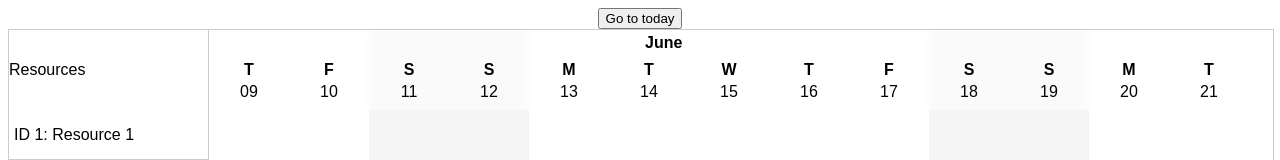
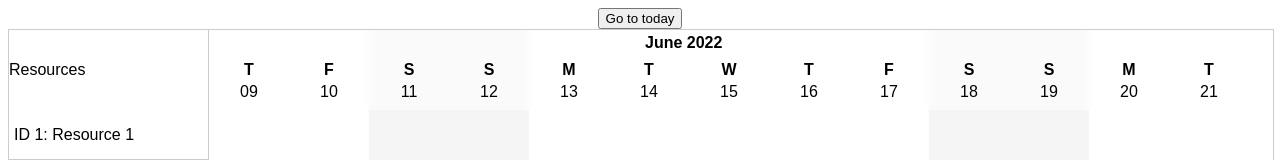
Before and after one commit to tjFogarty/vue-timeline, a Vue app: page / in a window 1280 px wide. Shown: the top 160 px of the page. Built offline with nearby package versions, Linux system fonts and the light colour scheme.

Commit message:
Adds year to month in header

```diff
--- a/src/components/TimelineView/composables/useTimeline.js
+++ b/src/components/TimelineView/composables/useTimeline.js
@@ -36,7 +36,7 @@ export default function useTimeline({
   const groupedDatesByMonth = computed(() => {
     const groupedDates = {};
     dates.value.forEach(date => {
-      const month = date.toFormat('MMMM');
+      const month = date.toFormat('MMMM y');
       if (!groupedDates[month]) {
         groupedDates[month] = [];
       }
```
